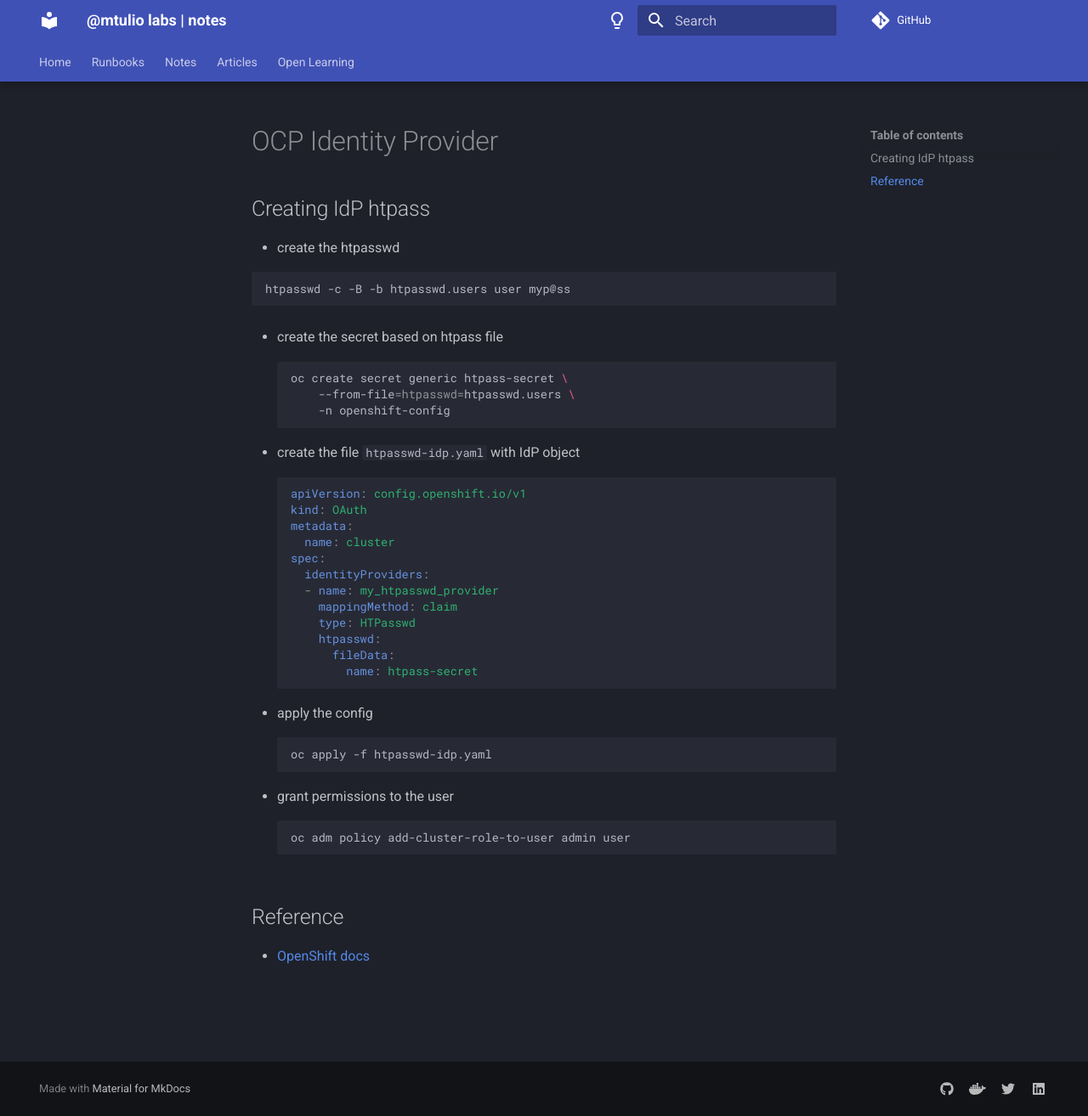
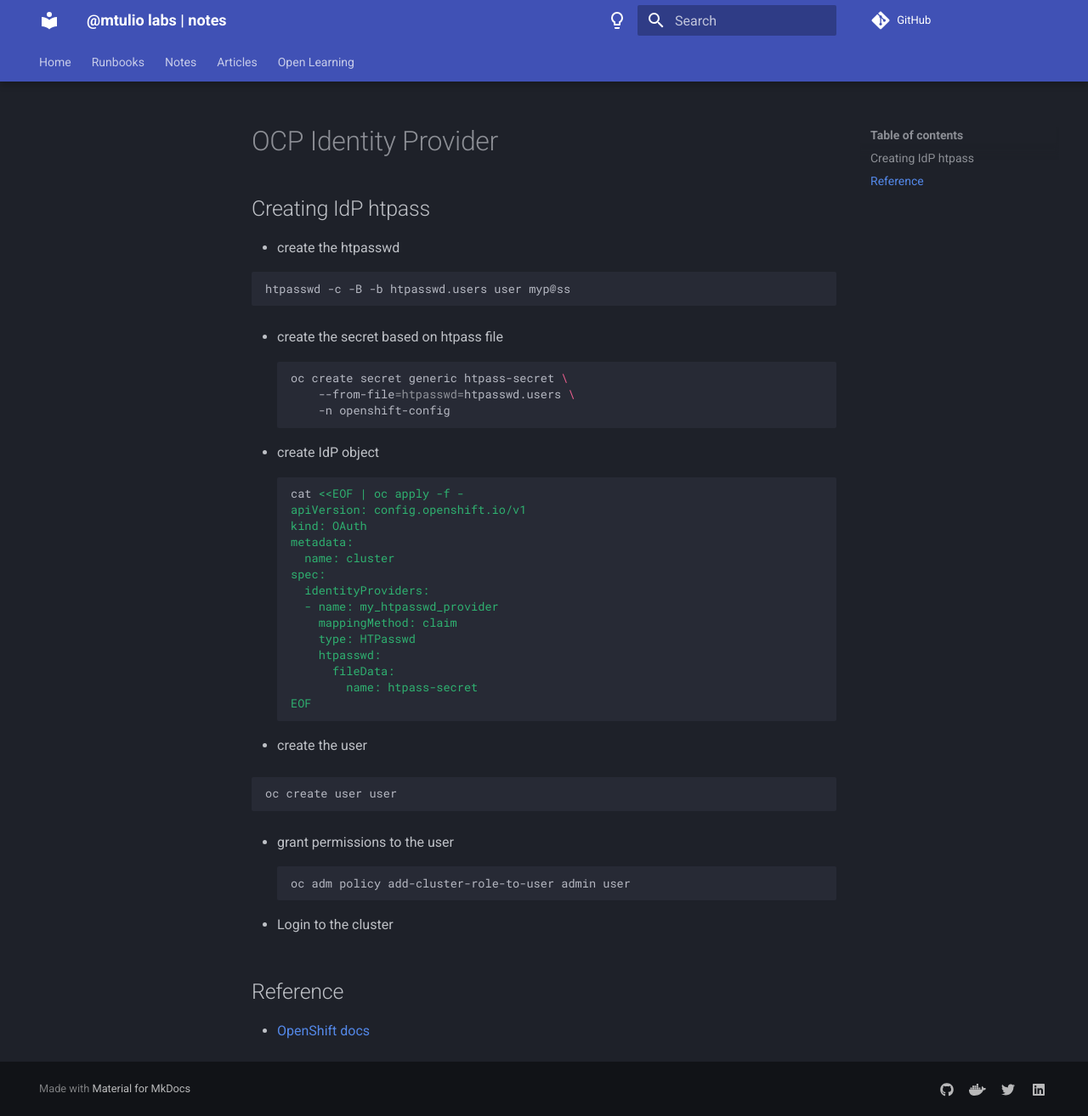
Before and after one commit to mtulio/mtulio.labs, an MkDocs documentation site: the page built from docs/notes/container/openshift/ocp-identity.md, in a window 1280 px wide and 1314 px high. Shown: the whole window at 85% size. Built offline with MkDocs 1.6.1 and Material for MkDocs 9.7.7, drawn with Linux system fonts in a browser that asks for light colours; comment, search, counter and statistics services are not loaded.

Commit message:
notes/container: ocp idp and monit base usage

````diff
--- a/docs/notes/container/openshift/ocp-identity.md
+++ b/docs/notes/container/openshift/ocp-identity.md
@@ -15,8 +15,9 @@ oc create secret generic htpass-secret \
     -n openshift-config
 ```
 
-- create the file `htpasswd-idp.yaml` with IdP object
-``` yaml
+- create IdP object
+``` shell
+cat <<EOF | oc apply -f -
 apiVersion: config.openshift.io/v1
 kind: OAuth
 metadata:
@@ -29,11 +30,13 @@ spec:
     htpasswd:
       fileData:
         name: htpass-secret
+EOF
 ```
 
-- apply the config
-``` shell
-oc apply -f htpasswd-idp.yaml
+- create the user
+
+```shell
+oc create user user
 ```
 
 - grant permissions to the user
@@ -41,6 +44,8 @@ oc apply -f htpasswd-idp.yaml
 oc adm policy add-cluster-role-to-user admin user
 ```
 
+- Login to the cluster
+
 ## Reference
 
 - [OpenShift docs](https://docs.openshift.com/container-platform/4.9/authentication/identity_providers/configuring-htpasswd-identity-provider.html#configuring-htpasswd-identity-provider)
````
Also changed, not shown: docs/notes/container/openshift/ocp-user-monit.md (added, +124 -0 lines).
